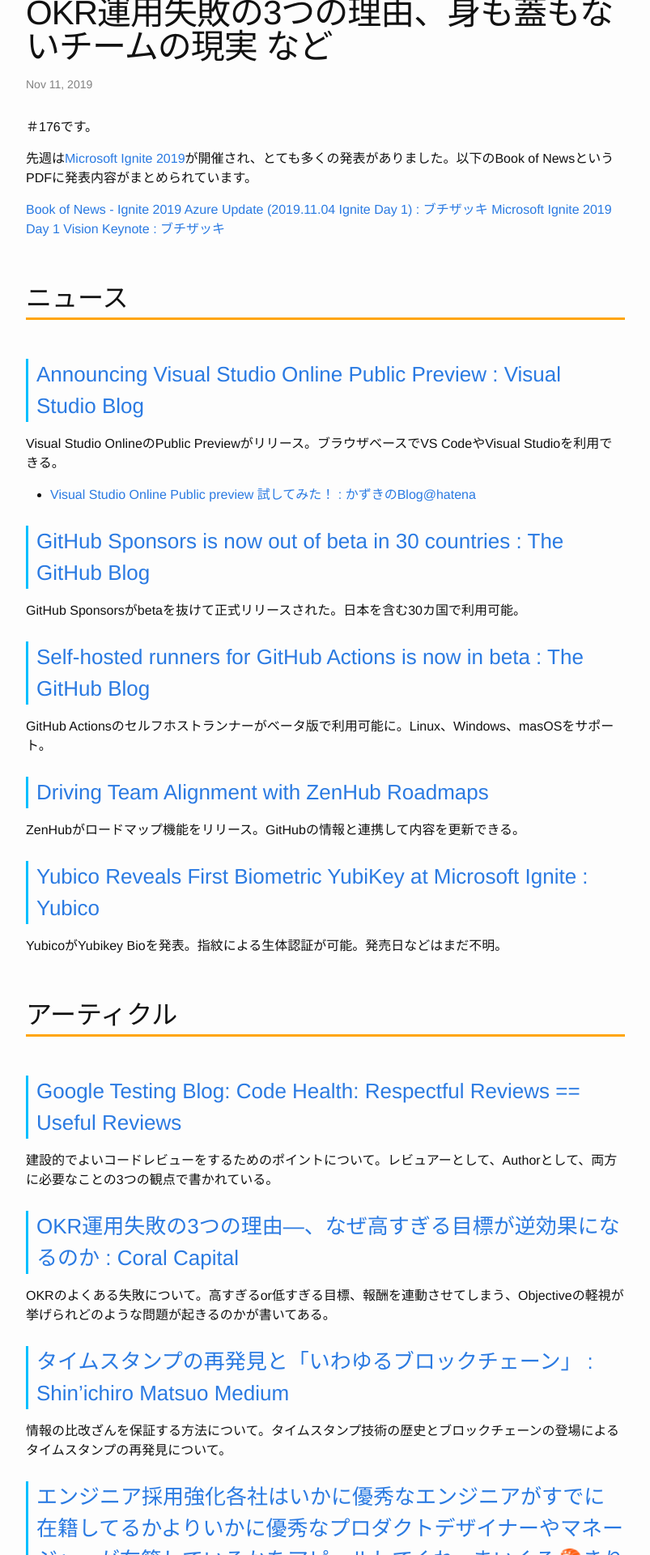
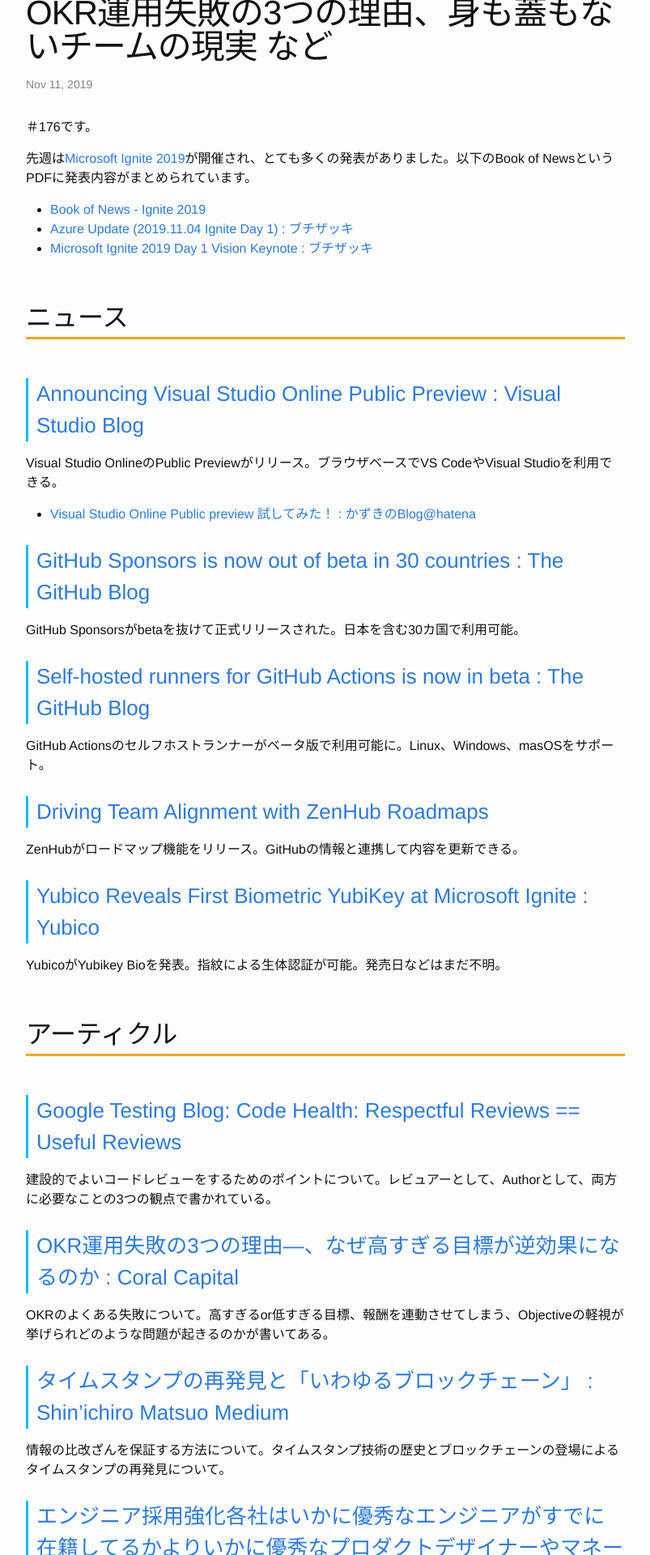
Before and after one commit to Gather-Tech/Gather-Tech.github.io, a Jekyll site: the page built from _posts/2019/2019-11-11-Gather176.md, in a window 1280 px wide. Shown: the part 490-2410 px from the top of the page at 81% size, without its empty margins (238-1041 px from the left). Built offline with Jekyll 4.4.1, drawn with Linux system fonts in a browser that asks for light colours; comment, search, counter and statistics services are not loaded.

Commit message:
fix typo

```diff
--- a/_posts/2019/2019-11-11-Gather176.md
+++ b/_posts/2019/2019-11-11-Gather176.md
@@ -10,9 +10,9 @@
 
 先週は[Microsoft Ignite 2019](https://www.microsoft.com/en-us/ignite)が開催され、とても多くの発表がありました。以下のBook of NewsというPDFに発表内容がまとめられています。
 
-[Book of News - Ignite 2019](https://news.microsoft.com/wp-content/uploads/prod/sites/563/2019/11/Ignite-2019-Book-of-News.pdf)
-[Azure Update (2019.11.04 Ignite Day 1) : ブチザッキ](https://blog.azure.moe/2019/11/05/azure-update-2019-11-04-ignite-day-1/)
-[Microsoft Ignite 2019 Day 1 Vision Keynote : ブチザッキ](https://blog.azure.moe/2019/11/05/microsoft-ignite-2019-day-1-vision-keynote/)
+- [Book of News - Ignite 2019](https://news.microsoft.com/wp-content/uploads/prod/sites/563/2019/11/Ignite-2019-Book-of-News.pdf)
+- [Azure Update (2019.11.04 Ignite Day 1) : ブチザッキ](https://blog.azure.moe/2019/11/05/azure-update-2019-11-04-ignite-day-1/)
+- [Microsoft Ignite 2019 Day 1 Vision Keynote : ブチザッキ](https://blog.azure.moe/2019/11/05/microsoft-ignite-2019-day-1-vision-keynote/)
 
 ## ニュース
 
```
